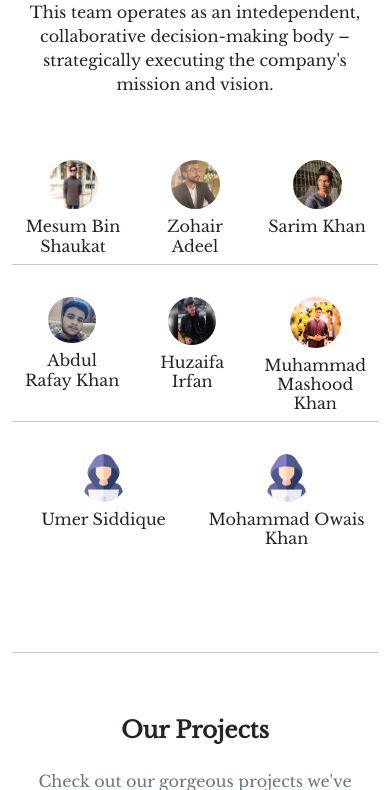
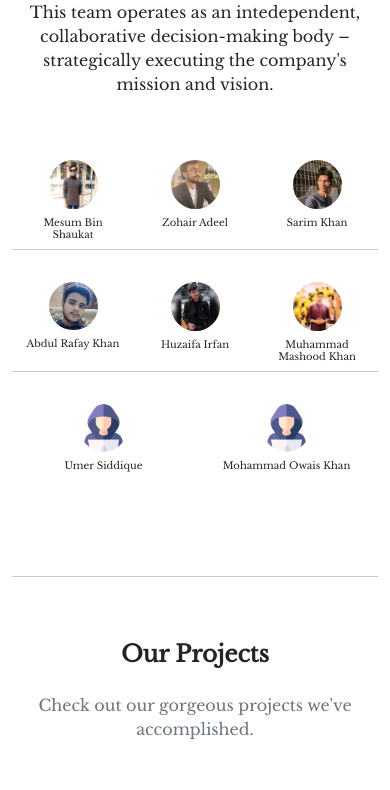
Before and after one commit to mesumbinshaukat/World-Of-Tech, a PHP site: page /about.php in a window 390 px wide. Shown: the part 1942-2732 px from the top of the page. Run offline with PHP 8.4, Linux system fonts and the light colour scheme; some libraries are stand-ins or nearby versions.

Commit message:
media query on name

```diff
--- a/about.php
+++ b/about.php
@@ -68,6 +68,11 @@
     .project:hover {
         transform: scale(1.2);
     }
+    @media (max-width: 500px) {
+  .font {
+    font-size:10px;
+  }
+}
     </style>
 
 </head>
@@ -192,15 +197,15 @@
                             <div class="row">
                                 <div class="col text-center">
                                     <img src="./images/pic1.jpeg" alt="Mesum Bin Shaukat" class="t_img">
-                                    <h6 class="mt-2 name"> Mesum Bin Shaukat</h6>
+                                    <h6 class="mt-2 name font "> Mesum Bin Shaukat</h6>
                                 </div>
                                 <div class="col text-center">
                                     <img src="./images/Zohair.jpg" alt="Zohair Adeel" class="t_img">
-                                    <h6 class="mt-2 name"> Zohair Adeel </h6>
+                                    <h6 class="mt-2 name font"> Zohair Adeel </h6>
                                 </div>
                                 <div class="col text-center">
                                     <img src="./images/sarim.jpeg" alt="Sarim Khan" class="t_img">
-                                    <h6 class="mt-2 name"> Sarim Khan </h6>
+                                    <h6 class="mt-2 name font"> Sarim Khan </h6>
                                 </div>
                                 <hr>
                             </div>
@@ -209,15 +214,15 @@
                             <div class="row">
                                 <div class="col text-center">
                                     <img src="./images/rafay.jpg" alt="Abdul Rafay Khan" class="t_img">
-                                    <h6 class="mt-2 name"> Abdul Rafay Khan </h6>
+                                    <h6 class="mt-2 name font"> Abdul Rafay Khan </h6>
                                 </div>
                                 <div class="col text-center">
                                     <img src="./images/huzaifa.jpg" alt="Huzaifa Irfan" class="t_img">
-                                    <h6 class="mt-2 name">Huzaifa Irfan </h6>
+                                    <h6 class="mt-2 name font">Huzaifa Irfan </h6>
                                 </div>
                                 <div class="col text-center">
                                     <img src="./images/mashoood.jpg" alt="Muhammad Mashood Khan" class="t_img">
-                                    <h6 class="mt-2 name"> Muhammad Mashood Khan</h6>
+                                    <h6 class="mt-2 name font"> Muhammad Mashood Khan</h6>
                                 </div>
                             </div>
                         </div>
@@ -230,11 +235,11 @@
                     <div class="row">
                         <div class="col text-center mb-5">
                             <img src="./Icons/hacker.png" alt="" class="t_imgd">
-                            <h6 class="mt-2">Umer Siddique </h6>
+                            <h6 class="mt-2 font">Umer Siddique </h6>
                         </div>
                         <div class="col text-center mb-5">
                             <img src="./Icons/hacker.png" alt="" class="t_imgd">
-                            <h6 class="mt-2"> Mohammad Owais Khan </h6>
+                            <h6 class="mt-2 font"> Mohammad Owais Khan </h6>
                         </div>
                     </div>
                 </div>
```
Also changed, not shown: services.php (added, +52 -0 lines).
